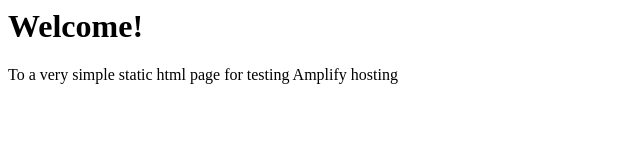
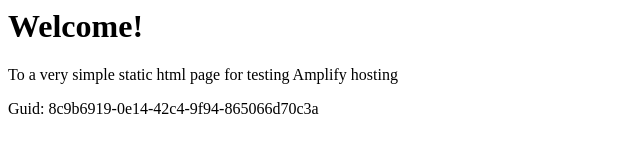
Before and after one commit to aws-aemilia-iad/Github-PR-Commit-Integration-Test-DoNotTouch-Gith-OKSLNVO2-v1-preprod-us-east-1, a website: page src/index.html in a window 1280 px wide. Shown: the whole page, without its empty margins (0-640 px from the left). Drawn offline with Linux system fonts and the light colour scheme.

Commit message:
commit from integ tests

```diff
--- a/src/index.html
+++ b/src/index.html
@@ -1,3 +1,5 @@
+
+
 <html lang="en">
 
 <head>
@@ -10,6 +12,6 @@
 <body>
     <h1>Welcome!</h1>
     <p>To a very simple static html page for testing Amplify hosting</p>
-</body>
+    <p>Guid: 8c9b6919-0e14-42c4-9f94-865066d70c3a</p></body>
 
 </html>
```
